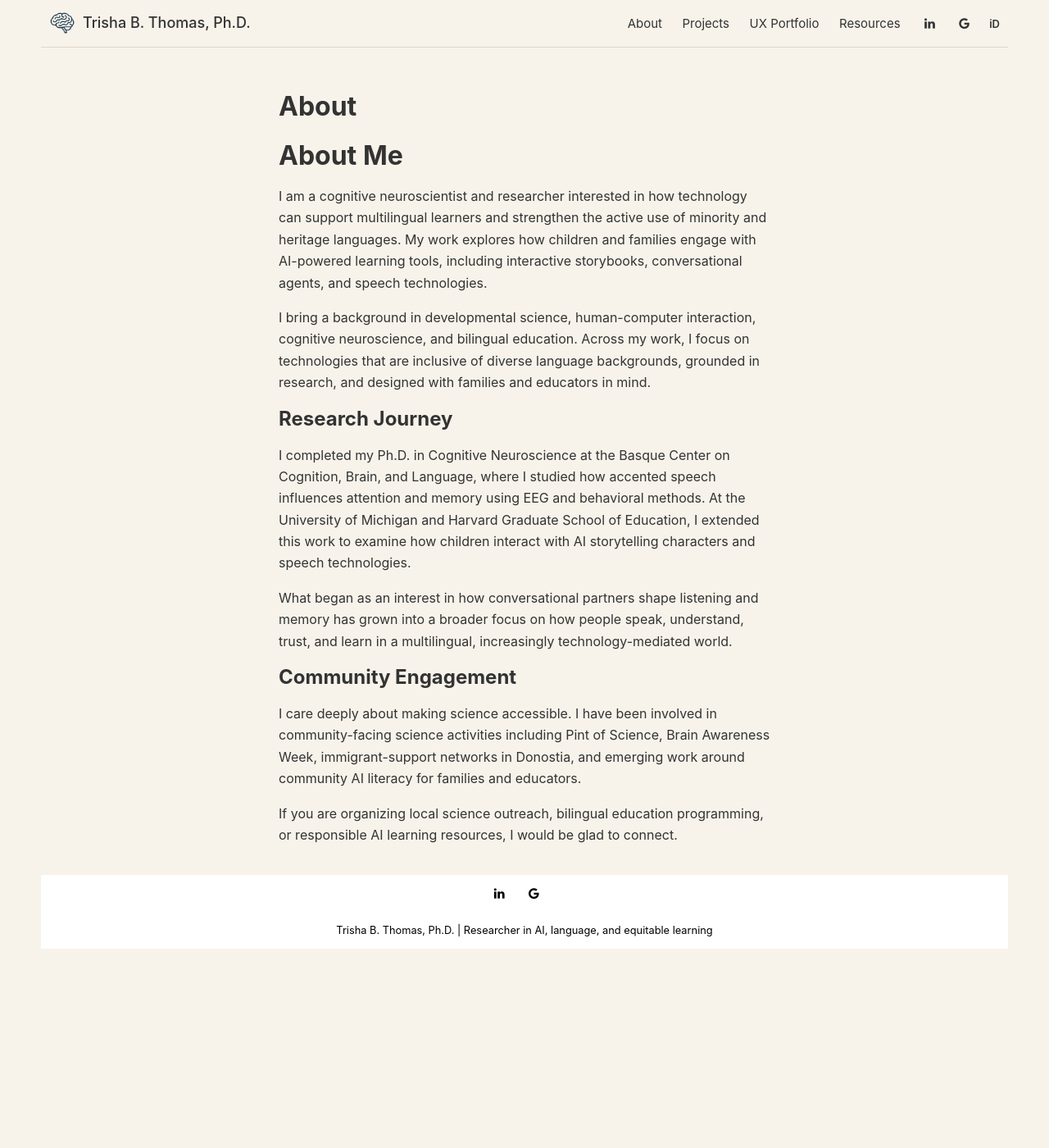
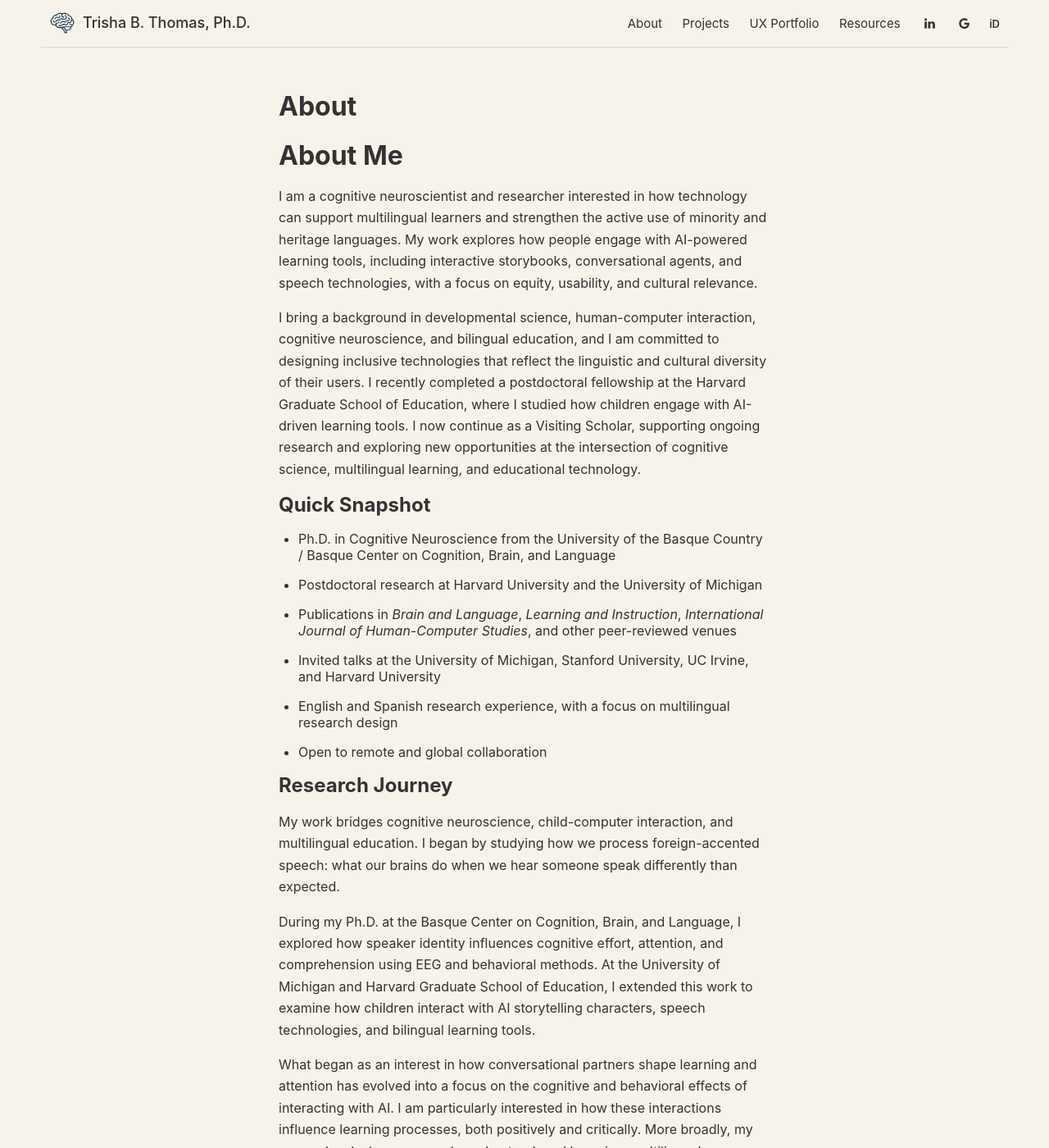
Before and after one commit to tthomas840/tthomas840.github.io, a Jekyll site: the page built from pages/about.md, in a window 1280 px wide and 1400 px high. Shown: the whole window at 82% size. Built offline with Jekyll 4.4.1, drawn with Linux system fonts in a browser that asks for light colours; nearby versions of some CDN libraries; some of the changed text lies outside the part shown.

Commit message:
Expand About page content

```diff
--- a/_layouts/home.html
+++ b/_layouts/home.html
@@ -91,7 +91,7 @@ title: Home
         <p>
           I’m also passionate about making science accessible and helping people connect with and contribute to
           their communities. Learn more in the Community Engagement section of the
-          <a href="{{ site.github.url }}/about">About</a> page and check out my
+          <a href="{{ site.github.url }}/about#community-engagement">About</a> page and check out my
           <a href="{{ site.github.url }}/multilingual-ai-literacy-resources">multilingual AI literacy resources for families</a>.
         </p>
       </div>
--- a/pages/about.md
+++ b/pages/about.md
@@ -6,18 +6,61 @@ permalink: /about
 
 # About Me
 
-I am a cognitive neuroscientist and researcher interested in how technology can support multilingual learners and strengthen the active use of minority and heritage languages. My work explores how children and families engage with AI-powered learning tools, including interactive storybooks, conversational agents, and speech technologies.
+I am a cognitive neuroscientist and researcher interested in how technology can support multilingual learners and strengthen the active use of minority and heritage languages. My work explores how people engage with AI-powered learning tools, including interactive storybooks, conversational agents, and speech technologies, with a focus on equity, usability, and cultural relevance.
 
-I bring a background in developmental science, human-computer interaction, cognitive neuroscience, and bilingual education. Across my work, I focus on technologies that are inclusive of diverse language backgrounds, grounded in research, and designed with families and educators in mind.
+I bring a background in developmental science, human-computer interaction, cognitive neuroscience, and bilingual education, and I am committed to designing inclusive technologies that reflect the linguistic and cultural diversity of their users. I recently completed a postdoctoral fellowship at the Harvard Graduate School of Education, where I studied how children engage with AI-driven learning tools. I now continue as a Visiting Scholar, supporting ongoing research and exploring new opportunities at the intersection of cognitive science, multilingual learning, and educational technology.
+
+## Quick Snapshot
+
+- Ph.D. in Cognitive Neuroscience from the University of the Basque Country / Basque Center on Cognition, Brain, and Language
+- Postdoctoral research at Harvard University and the University of Michigan
+- Publications in *Brain and Language*, *Learning and Instruction*, *International Journal of Human-Computer Studies*, and other peer-reviewed venues
+- Invited talks at the University of Michigan, Stanford University, UC Irvine, and Harvard University
+- English and Spanish research experience, with a focus on multilingual research design
+- Open to remote and global collaboration
 
 ## Research Journey
 
-I completed my Ph.D. in Cognitive Neuroscience at the Basque Center on Cognition, Brain, and Language, where I studied how accented speech influences attention and memory using EEG and behavioral methods. At the University of Michigan and Harvard Graduate School of Education, I extended this work to examine how children interact with AI storytelling characters and speech technologies.
+My work bridges cognitive neuroscience, child-computer interaction, and multilingual education. I began by studying how we process foreign-accented speech: what our brains do when we hear someone speak differently than expected.
 
-What began as an interest in how conversational partners shape listening and memory has grown into a broader focus on how people speak, understand, trust, and learn in a multilingual, increasingly technology-mediated world.
+During my Ph.D. at the Basque Center on Cognition, Brain, and Language, I explored how speaker identity influences cognitive effort, attention, and comprehension using EEG and behavioral methods. At the University of Michigan and Harvard Graduate School of Education, I extended this work to examine how children interact with AI storytelling characters, speech technologies, and bilingual learning tools.
+
+What began as an interest in how conversational partners shape learning and attention has evolved into a focus on the cognitive and behavioral effects of interacting with AI. I am particularly interested in how these interactions influence learning processes, both positively and critically. More broadly, my research asks how we speak, understand, and learn in a multilingual, increasingly technology-mediated world.
+
+## What Drives My Work
+
+Across my projects, I focus on designing and evaluating tools that are:
+
+- inclusive of diverse language backgrounds
+- grounded in science
+- ethically designed to support families and educators
+
+I collaborate on the development and evaluation of bilingual dialogic eBooks, STEM learning tools, and automatic speech recognition systems, all with the goal of helping children learn through responsive, human-centered technologies.
+
+## A Vision for AI and Language Equity
+
+As AI rapidly advances for dominant languages like English, there is a real risk that heritage and minoritized languages will be sidelined. Children who use tools that do not support their home languages may feel discouraged from maintaining them. My long-term goal is to develop and evaluate AI-driven tools that actively promote minority and heritage language use, revitalization, and pride.
+
+I am also invested in making sure that access to AI does not become a new axis of educational inequality, where some learners gain unfair advantages while others are left behind. As AI becomes increasingly embedded in learning and everyday life, I believe it is essential that people understand not only how to use these tools, but also the risks of misuse, from overreliance and loss of critical thinking to the spread of misinformation. Technology should empower, not marginalize.
 
 ## Community Engagement
 
-I care deeply about making science accessible. I have been involved in community-facing science activities including Pint of Science, Brain Awareness Week, immigrant-support networks in Donostia, and emerging work around community AI literacy for families and educators.
+Science is for everyone. While social media can be useful for scientific dissemination, I believe that local, micro-community engagement is also critical. I advocate for more researchers to get involved in community-based efforts, not just as a side project, but as a central part of what it means to do science in an inclusive and socially responsible way.
 
-If you are organizing local science outreach, bilingual education programming, or responsible AI learning resources, I would be glad to connect.
+### Pint of Science
+
+[Pint of Science](https://pintofscience.es/) is a global initiative that gives scientists and the public the opportunity to come together over informal conversation and science. Local events create space for researchers to share their work in accessible settings, with discussion encouraged.
+
+### Brain Awareness Week
+
+[Brain Awareness Week](https://www.dana.org/what-we-do/brain-awareness-week/) is dedicated to making brain science engaging for young learners. Through interactive activities and hands-on demonstrations, children can explore how their brains work, from perception and memory to language and emotion.
+
+### Immigrant and Community Support
+
+As a foreigner living in the Basque Country, I witnessed firsthand the challenges many immigrants face when trying to build a new life in a different cultural and linguistic context. I have supported community organizations in Donostia, including immigrant-support and anti-racism efforts connected to La Red de Acogida and SOS Racismo.
+
+### Community AI Literacy
+
+Most recently, I have become interested in supporting AI literacy for children and families, especially as tools like ChatGPT and voice assistants become part of everyday life. I am exploring hands-on workshops, tutorials, and resources that help families understand how AI works, what it can and cannot do, and how to use it responsibly.
+
+If you are organizing local science outreach, working with immigrant communities, developing bilingual education programming, or building responsible AI learning resources, I would be glad to connect.
```
